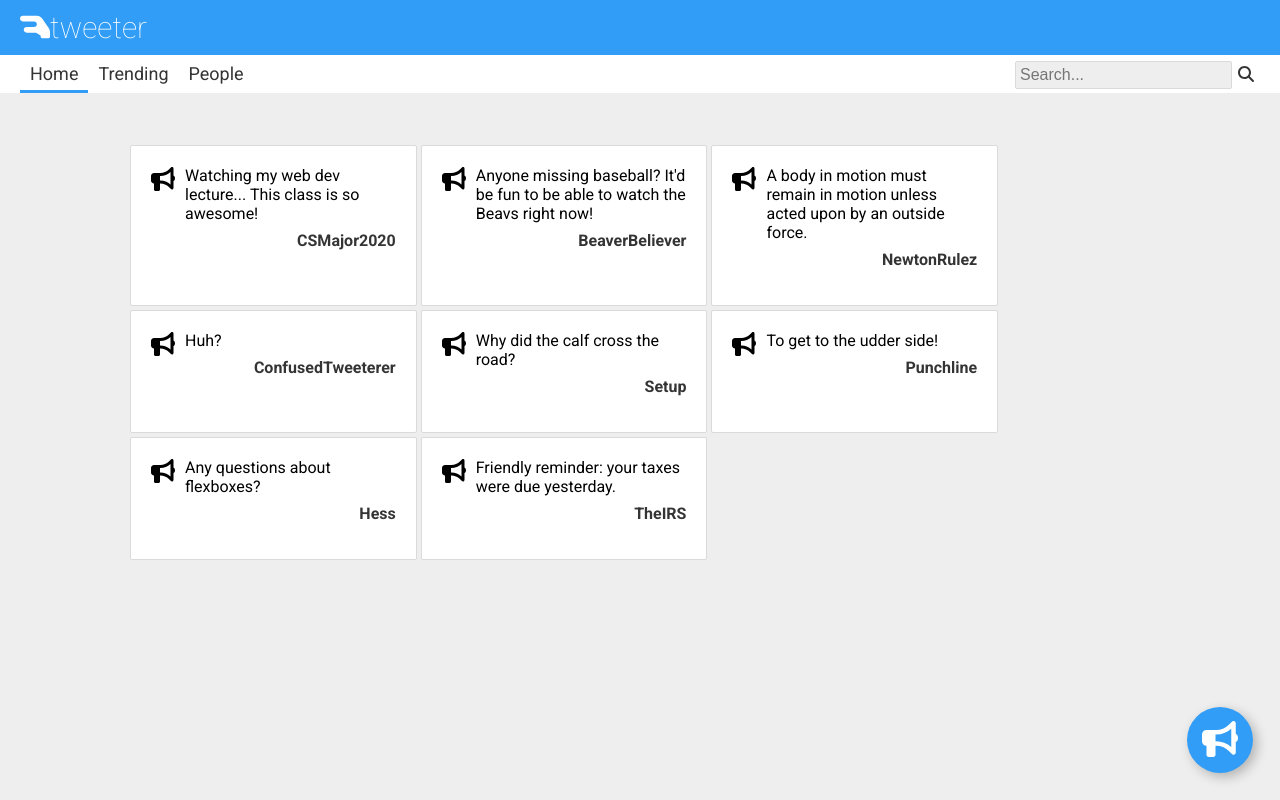
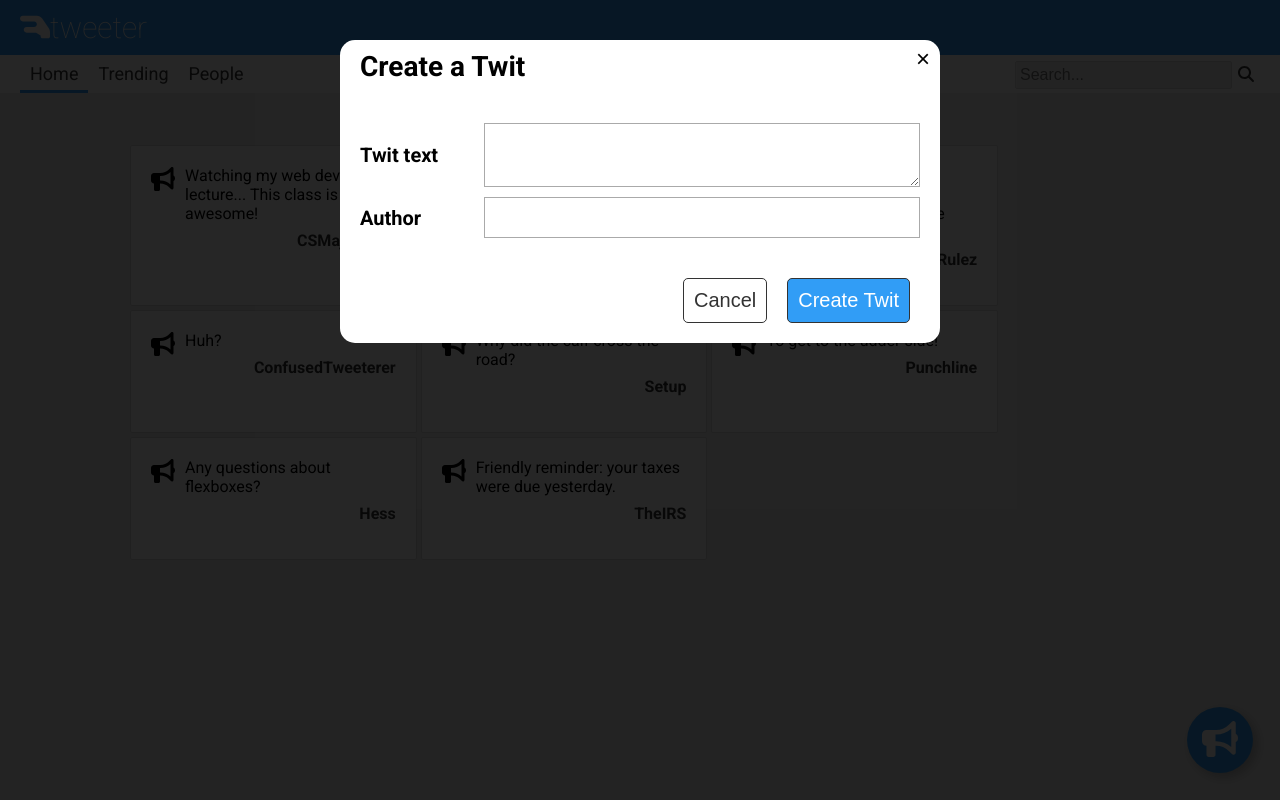
Before and after one commit to Daniel-Valadez/Tweeter, a React (Create React App) app: page / in a window 1280 px wide. Both pictures are taken after a click on the button 1220 px from the left and 740 px from the top of the page. Built offline with nearby package versions, Linux system fonts and the light colour scheme.

Commit message:
Can close modal now

```diff
--- a/src/App.js
+++ b/src/App.js
@@ -1,12 +1,13 @@
 //import Backdrop from "./components/Backdrop";
 import Todo from "./components/Todo";
-//import Modal from "./components/Modal";
+import Modal from "./components/Modal";
 import Navbar from "./components/layout/navbar";
 import Twit from "./components/section/twit";
 import Button from "./components/Button";
 
 //So now the data that will create the first twits seen on the page will be imported.
 import twitData from "./twitData.json";
+
 function App() {
   return (
     <div>
--- a/src/components/Backdrop.js
+++ b/src/components/Backdrop.js
@@ -1,5 +1,6 @@
 function Backdrop(props){
-    return <div className="backdrop" onClick={props.onClick} />;
+    /*return <div className="backdrop" onClick={props.onClick} />;*/
+    return <div id="modal-backdrop" onClick={props.onClick}></div>
 }
 
 export default Backdrop;
--- a/src/components/Button.js
+++ b/src/components/Button.js
@@ -1,12 +1,30 @@
 /*This is for the button that will allow you to add a twit to the DOM*/
 import { FontAwesomeIcon } from "@fortawesome/react-fontawesome";
 import { faBullhorn } from "@fortawesome/free-solid-svg-icons";
+import { useState } from "react";
+import Modal from "./Modal";
+import Backdrop from "./Backdrop";
 
 function Button() {
+    const [ hideModal, showModal ] = useState(false); //This will always return an  array of two elements.
+
+    /*Create an event handling function to delete stuff*/
+    function deleteHandler(){
+        showModal(true);
+    }
+
+    function closeModal(){
+        showModal(false);
+    }
+
     return (
-    <button type="button" id="create-twit-button">
+    <div>
+    <button type="button" id="create-twit-button" onClick={deleteHandler}>
         <FontAwesomeIcon icon={faBullhorn} />
     </button>
+    {hideModal && <Modal onCancel={closeModal} onConfirm={closeModal} />}
+    {hideModal && <Backdrop onClick={closeModal} />}
+    </div>
     );
 }
 
--- a/src/components/Modal.js
+++ b/src/components/Modal.js
@@ -1,5 +1,5 @@
 /*This is the file responsible for creating the modal overlay*/
-function Modal(props){
+/*function Modal(props){
     function cancelHandler(){
         props.onCancel();
     }
@@ -15,6 +15,43 @@ function Modal(props){
             <button className="btn" onClick={confirmHandler}>Confirm</button>
         </div>
     );
+}*/
+
+function Modal(props){
+    function cancelHandler(){
+        props.onCancel();
+    }
+
+    //The confirmation needs to the add a Twit to the DOM
+    function confirmHandler(){
+
+        //This will be the function to add to the DOM.
+        props.onConfirm();
+    }
+    return(
+        <div id="create-twit-modal">
+            <div className="modal-dialog">
+                <div className="modal-header">
+                    <h3>Create a Twit</h3>
+                    <button type="button" className="modal-close-button" onClick={cancelHandler}>&times;</button>
+                </div>
+                <div className="modal-body">
+                    <div className="twit-input-element">
+                        <label for="twit-text-input">Twit text</label>
+                        <textarea id="twit-text-input"></textarea>
+                    </div>
+                    <div className="twit-input-element">
+                        <label for="twit-attribution-input">Author</label>
+                        <input type="text" id="twit-attribution-input"></input>
+                    </div>
+                </div>
+                <div className="modal-footer">
+                    <button type="button" className="modal-cancel-button" onClick={cancelHandler}>Cancel</button>
+                    <button type="button" className="modal-accept-button">Create Twit</button>
+                </div>
+            </div>
+        </div>
+    )
 }
 
 export default Modal;
--- a/src/components/section/twit.js
+++ b/src/components/section/twit.js
@@ -7,12 +7,10 @@ function Twit(props) {
   return (
     <article className={style.twit}>
       <div className={style.twitIcon}>
-          <FontAwesomeIcon icon={faBullhorn} />
+        <FontAwesomeIcon icon={faBullhorn} />
       </div>
       <div className={style.twitContent}>
-        <p className={style.twitText}>
-            {props.text}
-        </p>
+        <p className={style.twitText}>{props.text}</p>
         <p className={style.twitAuthor}>
           <a href="#">{props.author}</a>
         </p>
```
